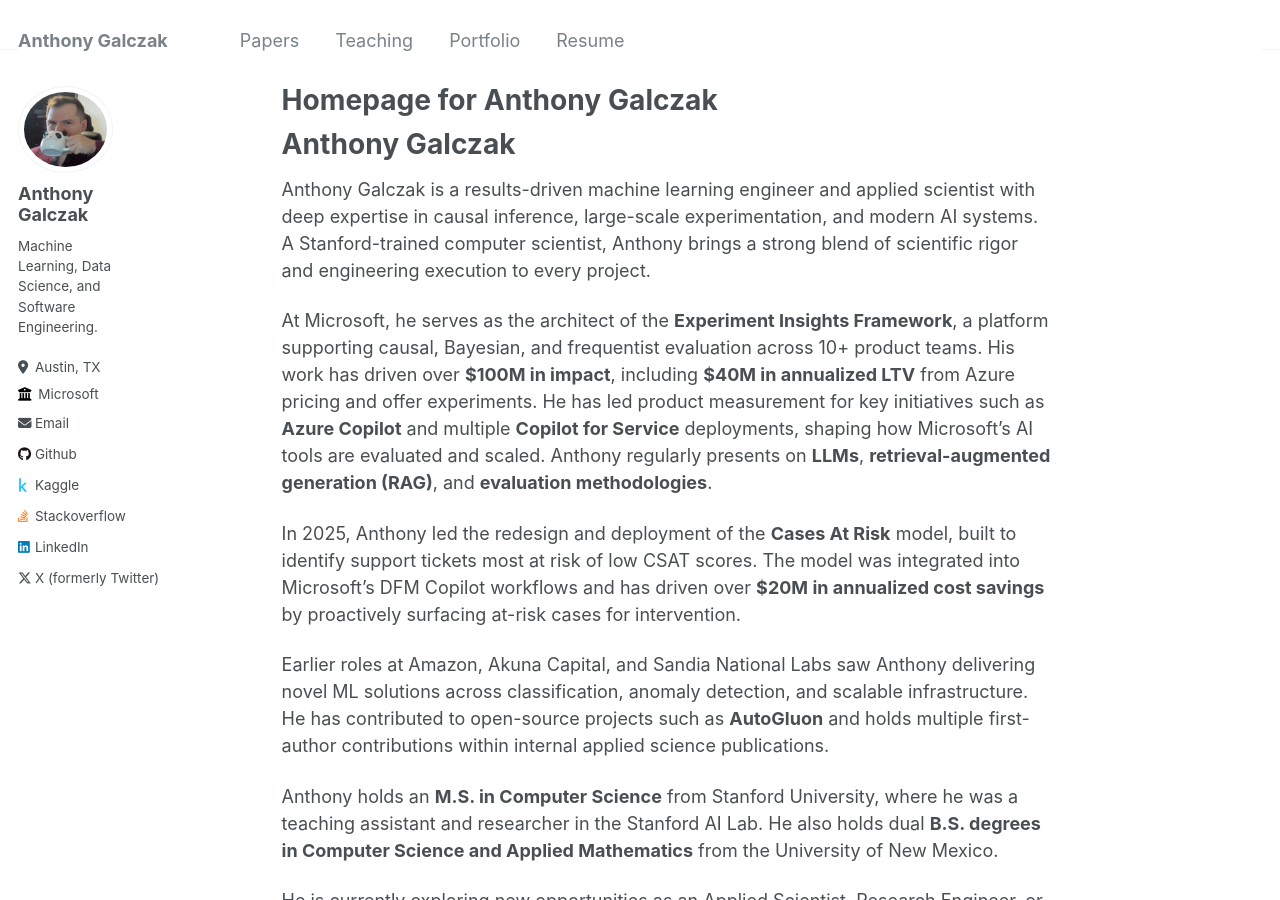
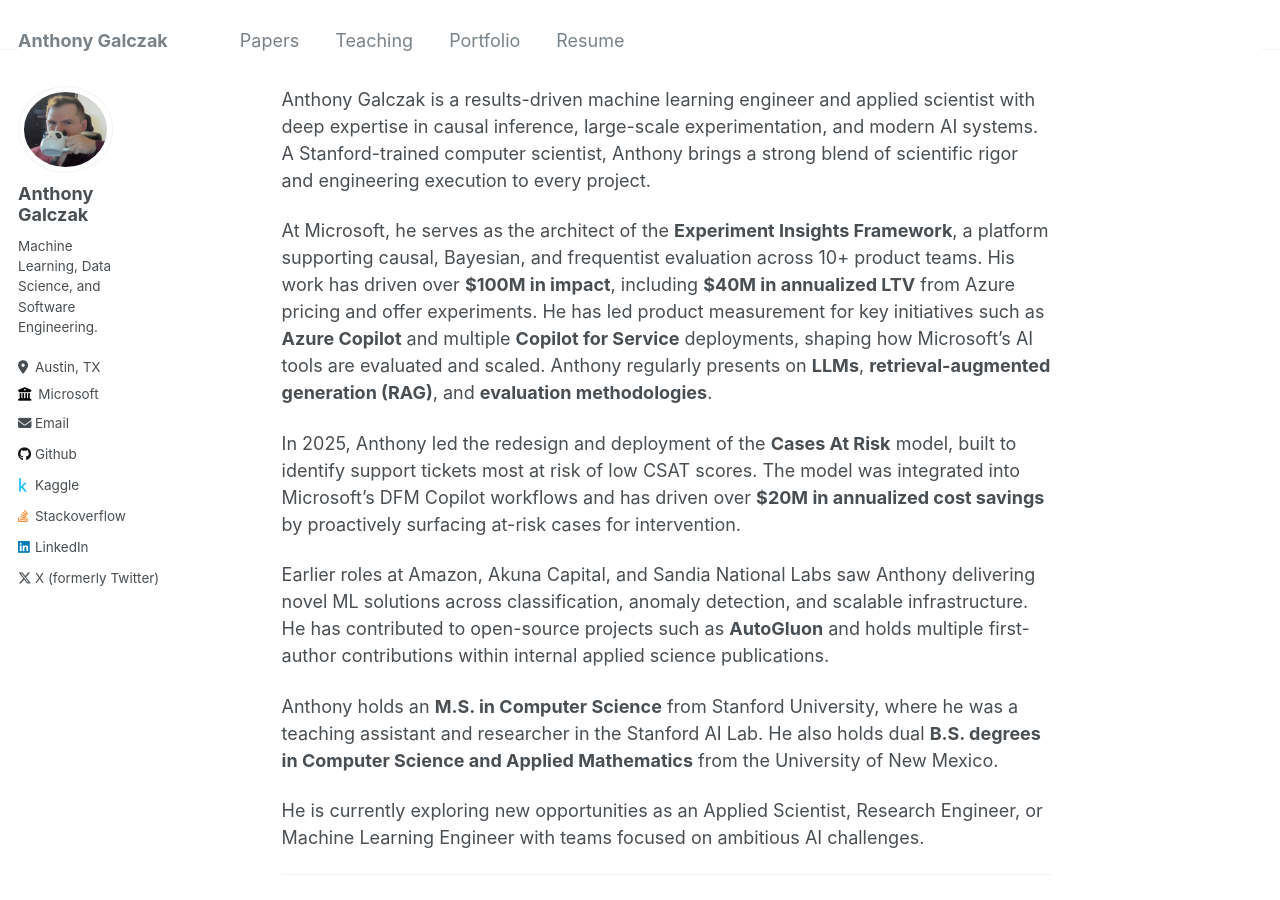
Before and after one commit to Chudbrochil/chudbrochil_academicpages.github.io, a Jekyll site: the page built from _pages/about.md, in a window 1280 px wide and 900 px high. Built offline with Jekyll 4.4.1, drawn with Linux system fonts in a browser that asks for light colours.

Commit message:
Updates on bio, less name.

```diff
--- a/_pages/about.md
+++ b/_pages/about.md
@@ -1,13 +1,10 @@
 ---
 permalink: /
-title: "Homepage for Anthony Galczak"
 author_profile: true
 redirect_from:
   - /about/
   - /about.html
 ---
-
-# Anthony Galczak
 
 Anthony Galczak is a results-driven machine learning engineer and applied scientist with deep expertise in causal inference, large-scale experimentation, and modern AI systems. A Stanford-trained computer scientist, Anthony brings a strong blend of scientific rigor and engineering execution to every project.
 
```
